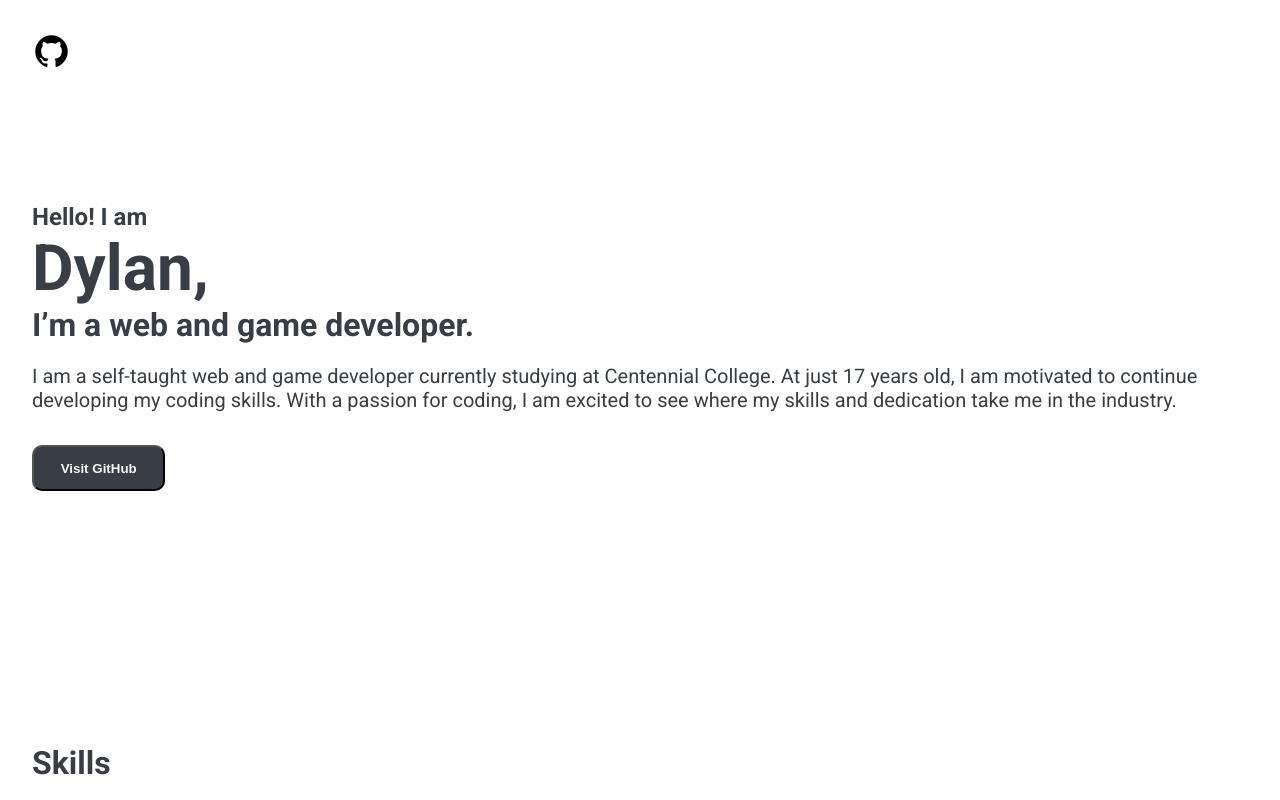
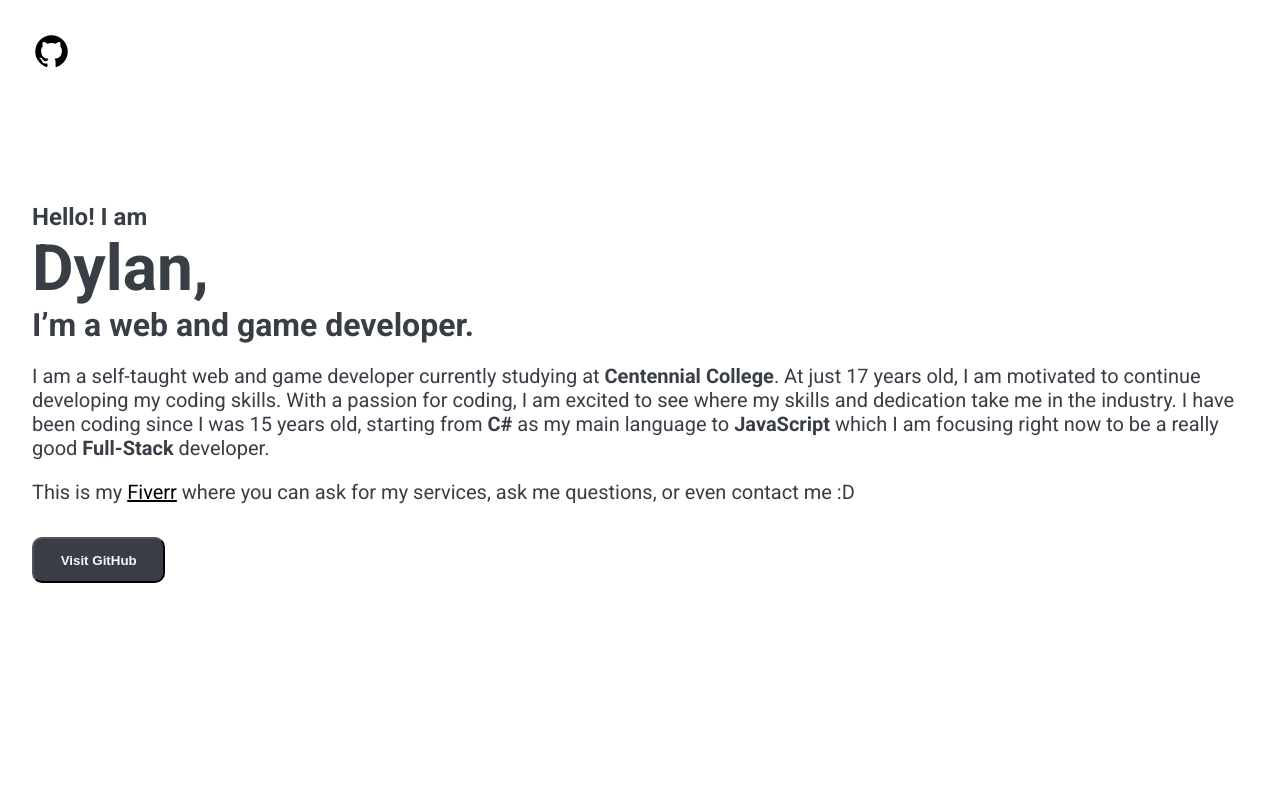
Before and after one commit to DylanDev92/portfolio, a Next.js app: page / in a window 1280 px wide. Shown: the top 800 px of the page. Built offline with nearby package versions, Linux system fonts and the light colour scheme; no server answers.

Commit message:
more info

```diff
--- a/src/pages/index.jsx
+++ b/src/pages/index.jsx
@@ -34,9 +34,21 @@ export default function Home({ apiData }) {
         </div>
         <p>
           I am a self-taught web and game developer currently studying at
-          Centennial College. At just 17 years old, I am motivated to continue
+          <strong> Centennial College</strong>. At just 17 years old, I am motivated to continue
           developing my coding skills. With a passion for coding, I am excited
-          to see where my skills and dedication take me in the industry.
+          to see where my skills and dedication take me in the industry. I have been coding since I was 15 years old, starting from <strong>C#</strong> as my main language to <strong>JavaScript</strong> which I am focusing right now to be a really good <strong>Full-Stack</strong> developer.
+        </p>
+        <p>
+          This is my{" "}
+          <a
+            style={{ color: "black" }}
+            href="https://www.fiverr.com/dylandev92"
+            target="_blank"
+          >
+            Fiverr
+          </a>{" "}
+          where you can ask for my services, ask me questions, or even contact
+          me :D
         </p>
         <a href="https://github.com/DylanDev92" target="_blank">
           <button>Visit GitHub</button>
@@ -81,14 +93,15 @@ export default function Home({ apiData }) {
       <footer className={styles.footer}>
         <hr />
         <div>
-          <p style={{fontWeight: "700", margin: "1em"}}>Contact me:</p>
+          <p style={{ fontWeight: "700", margin: "1em" }}>Contact me:</p>
 
-          <form action="mailto:dylan20050902@gmail.com" method="post" className={styles.contact}>
+          <form
+            action="mailto:dylan20050902@gmail.com"
+            method="post"
+            className={styles.contact}
+          >
             <label htmlFor="message">Message:</label>
-            <textarea
-              id="message"
-              required
-            ></textarea>
+            <textarea id="message" required></textarea>
             <br />
             <input type="submit" value="Send" />
           </form>
--- a/src/styles/Home.module.css
+++ b/src/styles/Home.module.css
@@ -9,7 +9,7 @@
 }
 
 .skills {
-  margin-top: 15em
+  margin-top: 15em;
 }
 
 .footer hr {
@@ -30,11 +30,11 @@
   margin: 0;
 }
 
-.list :first-child{
+.list :first-child {
   margin-bottom: 10px;
 }
 
-.list :last-child{
+.list :last-child {
   margin-bottom: 10px;
 }
 
@@ -44,7 +44,7 @@
 
 .project {
   padding: 1em;
-  border: solid 2px #393E46;
+  border: solid 2px #393e46;
   border-radius: 10px;
   margin-bottom: 10px;
 }
@@ -66,7 +66,8 @@
   justify-content: center;
 }
 
-.contact > label, .contact > input {
+.contact > label,
+.contact > input {
   font-size: 20px;
   font-weight: 500;
 }
@@ -75,13 +76,18 @@
   border-radius: 10px;
   padding: 0.5em 1em;
   background-color: white;
-  border-width: 2.5px;
+  border-width: 2px;
   border-color: black;
+  background-color: #393e46;
+  color: #f7f7f7;
+  outline: none;
+  border-radius: 10px;
+  font-weight: 700;
 }
 
 .contact > textarea {
   border-radius: 10px;
-  border-width: 2.5px;
+  border-width: 2px;
   width: 60%;
   padding: 0.5em;
   font-size: 15px;
```
